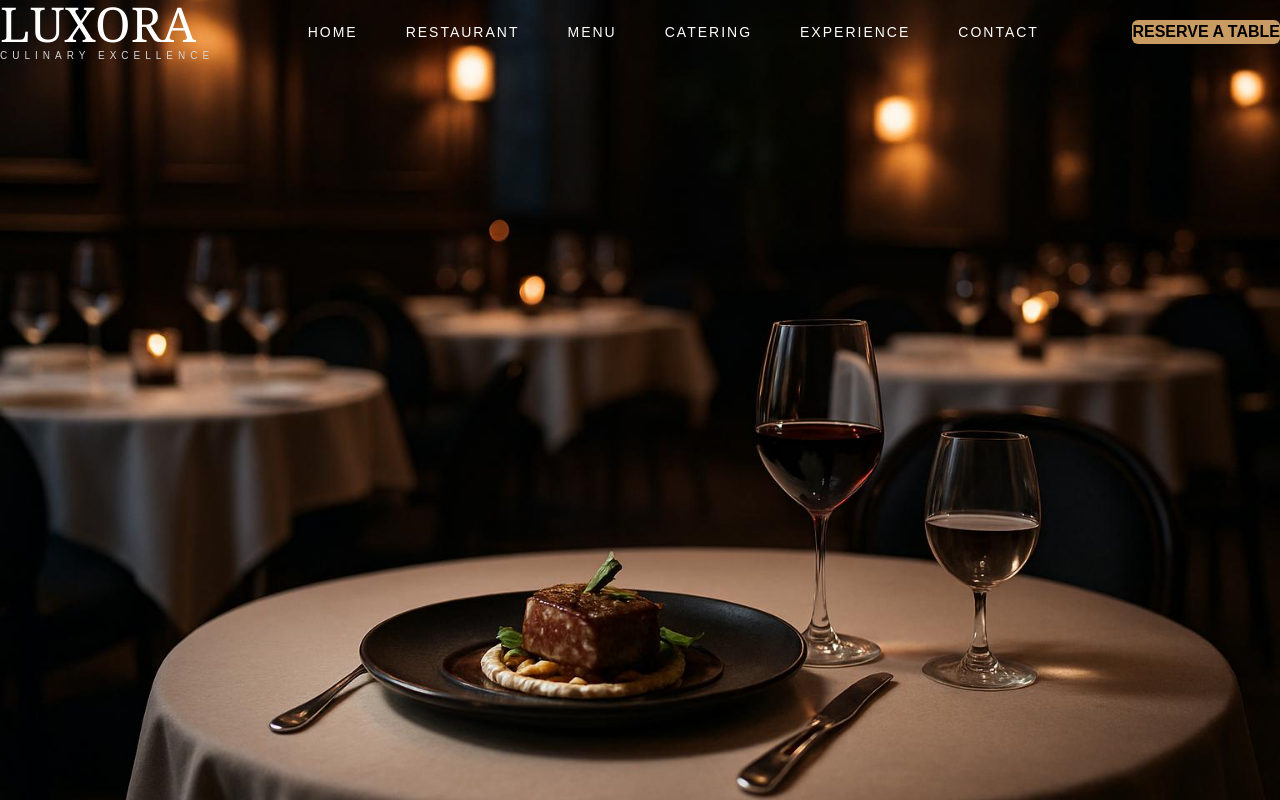
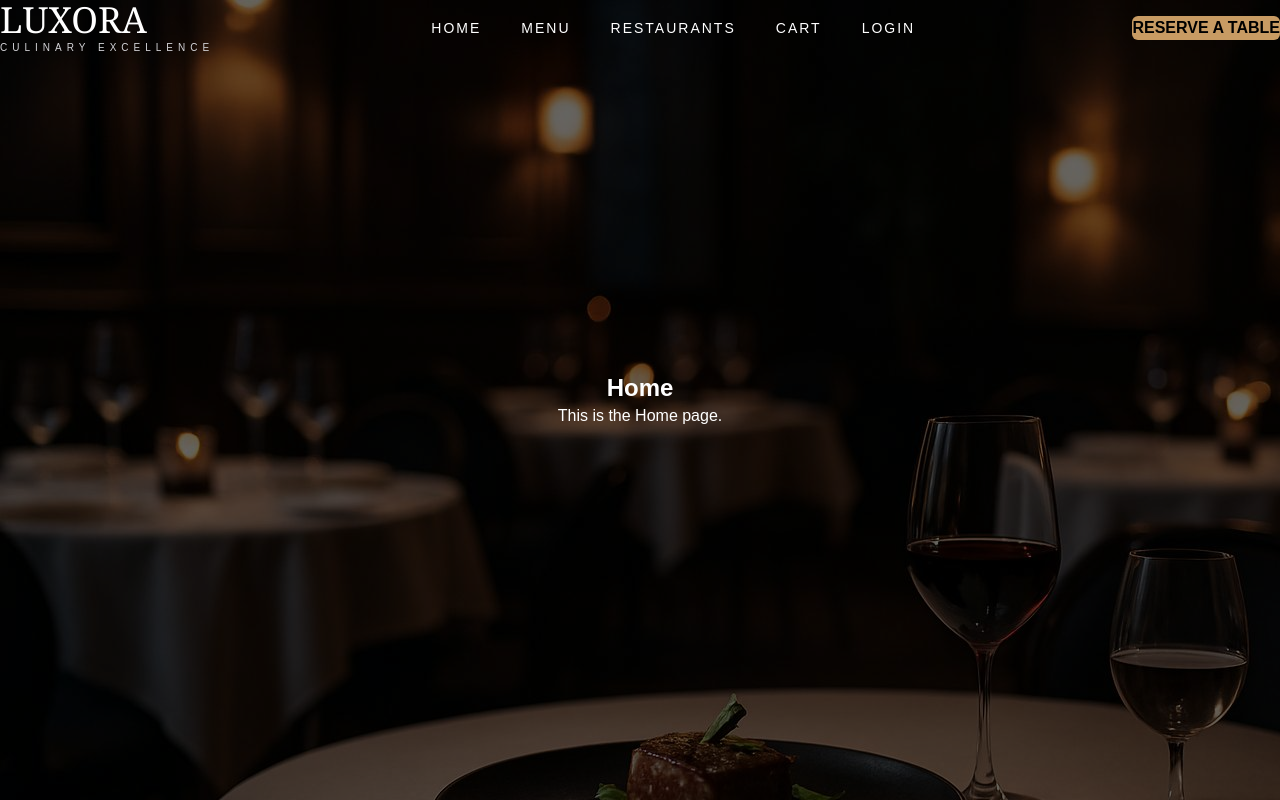
Before and after one commit to basheer82475-a11y/integrated-food-delivery-platform, a React (Vite) app in the folder food-delivery-frontend/: page / in a window 1280 px wide. Built offline with nearby package versions, Linux system fonts and the light colour scheme.

Commit message:
`Refactor App and Navbar components to use React Router`

```diff
--- a/food-delivery-frontend/src/App.jsx
+++ b/food-delivery-frontend/src/App.jsx
@@ -1,23 +1,36 @@
+import { BrowserRouter, Routes, Route } from "react-router-dom";
 import Navbar from "./components/Navbar";
+import Home from "./pages/Home";
+import Menu from "./pages/Menu";
+import Cart from "./pages/Cart";
+import Login from "./pages/Login";
 import bg from "./assets/luxora.png";
+import Restaurant from "./pages/Restaurant";
 
 function App() {
   return (
-    <div className="h-screen overflow-hidden bg-black text-white">
+    <div
+      className="min-h-screen text-white"
+      style={{ backgroundImage: `url(${bg})` }}
+    >
+      <div className="min-h-screen bg-black/60 bg-cover bg-center">
+        <BrowserRouter>
 
-      <Navbar />
 
-      {/* Full Hero Image */}
-      <div className="relative w-full h-screen">
+          {/* Push content below fixed navbar */}
+          <main className="pt-24">
+              <Navbar />
+            <Routes>
 
-        <img
-          src={bg}
-          alt="luxury-food"
-          className="w-full h-full object-cover"
-        />
-
+              <Route path="/" element={<Home />} />
+              <Route path="/menu" element={<Menu />} />
+              <Route path="restaurant" element={<Restaurant />} />
+              <Route path="/cart" element={<Cart />} />
+              <Route path="/login" element={<Login />} />
+            </Routes>
+          </main>
+        </BrowserRouter>
       </div>
-
     </div>
   );
 }
--- a/food-delivery-frontend/src/components/Navbar.jsx
+++ b/food-delivery-frontend/src/components/Navbar.jsx
@@ -1,41 +1,41 @@
+import { Link } from "react-router-dom";
+
 function Navbar() {
   return (
-    <nav className="absolute top-0 left-0 w-full z-50">
-
-      <div className="flex justify-between items-center px-16 py-8">
-
+    <nav className="fixed top-0 left-0 w-full z-50">
+      <div className="flex items-center justify-between px-8 py-6">
         {/* Logo */}
         <div>
-
-          <h1 className="text-5xl font-serif text-white">
-            LUXORA
-          </h1>
-
-          <p className="text-[10px] tracking-[5px] text-zinc-300 mt-2">
+          <h1 className="text-4xl font-serif text-white">LUXORA</h1>
+          <p className="text-[10px] tracking-[5px] text-zinc-300 mt-1">
             CULINARY EXCELLENCE
           </p>
-
         </div>
 
-        {/* Menu */}
-        <div className="hidden lg:flex gap-12 text-sm tracking-[2px] text-white">
-
-          <a href="#">HOME</a>
-          <a href="#">RESTAURANT</a>
-          <a href="#">MENU</a>
-          <a href="#">CATERING</a>
-          <a href="#">EXPERIENCE</a>
-          <a href="#">CONTACT</a>
-
+        {/* Links */}
+        <div className="hidden lg:flex items-center gap-10 text-sm tracking-[2px] text-white">
+          <Link to="/" className="hover:text-[#c89b63]">
+            HOME
+          </Link>
+          <Link to="/menu" className="hover:text-[#c89b63]">
+            MENU
+          </Link>
+           <Link to="/restaurant" className="hover:text-[#c89b63]">
+            RESTAURANTS
+          </Link>
+          <Link to="/cart" className="hover:text-[#c89b63]">
+            CART
+          </Link>
+          <Link to="/login" className="hover:text-[#c89b63]">
+            LOGIN
+          </Link>
         </div>
 
         {/* Button */}
-        <button className="bg-[#c89b63] text-black px-8 py-4 rounded-md font-semibold">
+        <button className="bg-[#c89b63] text-black px-6 py-3 rounded-md font-semibold">
           RESERVE A TABLE
         </button>
-
       </div>
-
     </nav>
   );
 }
--- /dev/null
+++ b/food-delivery-frontend/src/pages/Cart.jsx
@@ -0,0 +1,12 @@
+function Cart() {
+  return (
+    <div className="min-h-screen flex items-center justify-center p-8">
+      <div className="text-center">
+        <h2 className="text-2xl font-bold">Cart</h2>
+        <p className="mt-2">This is the Cart page.</p>
+      </div>
+    </div>
+  );
+}
+
+export default Cart;
--- /dev/null
+++ b/food-delivery-frontend/src/pages/Home.jsx
@@ -0,0 +1,12 @@
+function Home() {
+  return (
+    <div className="min-h-screen flex items-center justify-center p-8">
+      <div className="text-center">
+        <h2 className="text-2xl font-bold">Home</h2>
+        <p className="mt-2">This is the Home page.</p>
+      </div>
+    </div>
+  );
+}
+
+export default Home;
--- /dev/null
+++ b/food-delivery-frontend/src/pages/Login.jsx
@@ -0,0 +1,12 @@
+function Login() {
+  return (
+    <div className="min-h-screen flex items-center justify-center p-8">
+      <div className="text-center">
+        <h2 className="text-2xl font-bold">Login</h2>
+        <p className="mt-2">This is the Login page.</p>
+      </div>
+    </div>
+  );
+}
+
+export default Login;
--- /dev/null
+++ b/food-delivery-frontend/src/pages/Menu.jsx
@@ -0,0 +1,12 @@
+function Menu() {
+  return (
+    <div className="min-h-screen flex items-center justify-center p-8">
+      <div className="text-center">
+        <h2 className="text-2xl font-bold">Menu</h2>
+        <p className="mt-2">This is the Menu page.</p>
+      </div>
+    </div>
+  );
+}
+
+export default Menu;
--- /dev/null
+++ b/food-delivery-frontend/src/pages/Restaurant.jsx
@@ -0,0 +1,14 @@
+import React from 'react'
+
+const Restaurant = () => {
+  return (
+   <div className="min-h-screen flex items-center justify-center p-8">
+      <div className="text-center">
+        <h2 className="text-2xl font-bold">RESTAURANTS</h2>
+        <p className="mt-2">This is the RESTAURANT page.</p>
+      </div>
+    </div>
+  )
+}
+
+export default Restaurant
```
